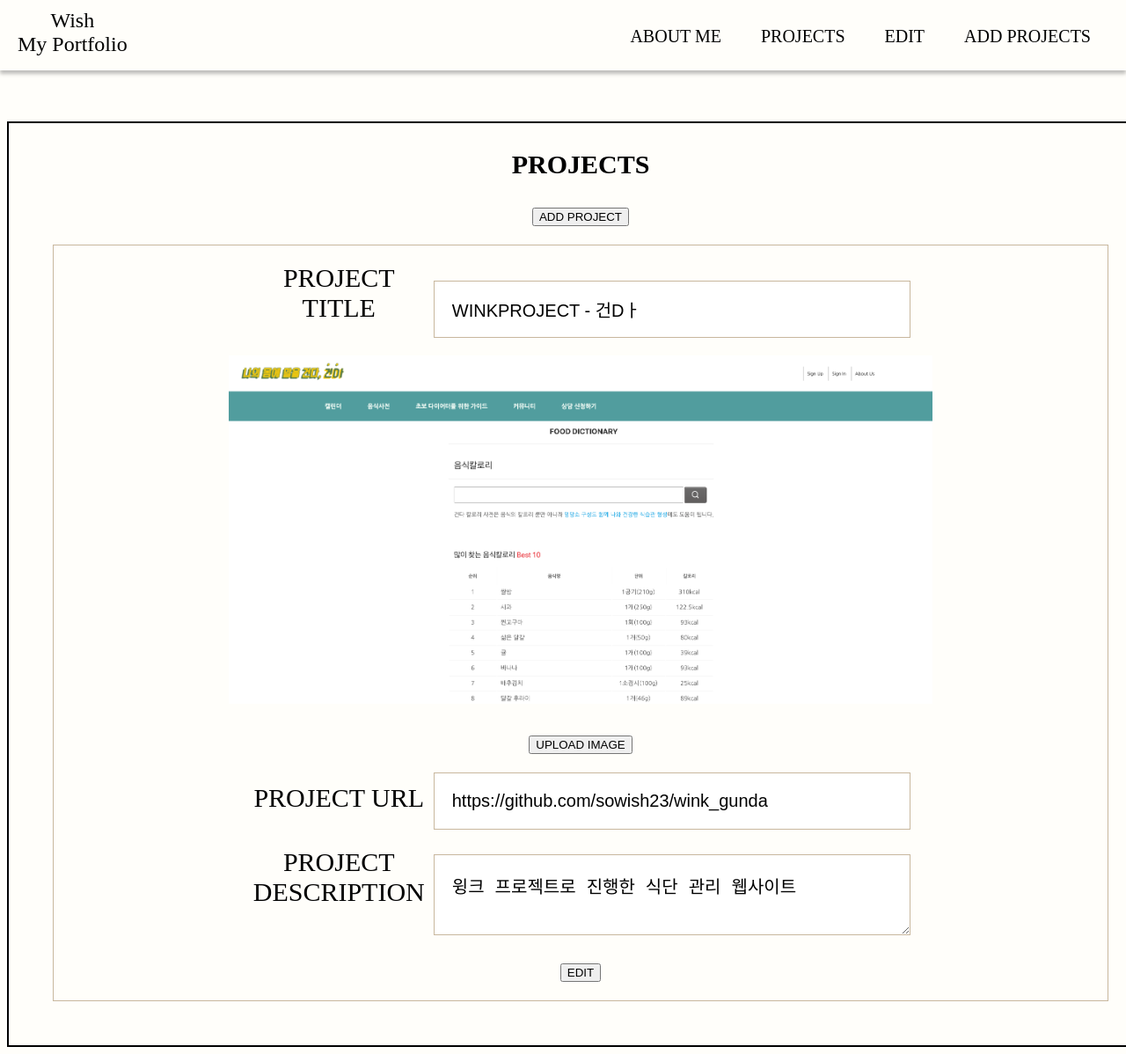
After one commit to sowish23/WebPortfolioMaker, a Django app: template myCareerApp/templates/Project.html in a window 1280 px wide. The commit adds this page. Shown: the whole page at 88% size. Run offline with Django 3.2, Linux system fonts and the light colour scheme; the template is opened without the code that fills it, so the values that code supplies are empty.

Commit message:
프로젝트 프로필 html 분리

```diff
--- a/myCareer/urls.py
+++ b/myCareer/urls.py
@@ -24,4 +24,5 @@ urlpatterns = [
     path('signup/', myCareerApp.views.signup, name='signup'),
     path('home/', myCareerApp.views.home, name='home'),
     path('edit/', myCareerApp.views.edit, name='edit'),
+    path('create/project/', myCareerApp.views.project, name='project'),
 ]
--- /dev/null
+++ b/myCareerApp/templates/Project.html
@@ -0,0 +1,55 @@
+<!DOCTYPE html>
+<html lang="en">
+
+<head>
+  <meta charset="UTF-8">
+  <meta name="viewport" content="width=device-width, initial-scale=1.0">
+  <link rel="stylesheet" href="/static/css/main.css">
+  <link rel="stylesheet" href="/static/css/home.css">
+  <link rel="stylesheet" href="/static/css/edit.css">
+  <title>Wish</title>
+</head>
+
+<body>
+  {% extends "base.html" %}
+  {% block content %}
+  <div>
+    <div class="projects-box" id="projects-box">
+      <div class="projects-box-title">
+        <p>PROJECTS</p>
+      </div>
+      <div class="project">
+        <button onclick="add_div()">ADD PROJECT</button>
+      </div>
+      <div class="projects-list" id="projects-list">
+        <div class="project">
+          <label>PROJECT TITLE</label>
+          <input value='WINKPROJECT - 건Dㅏ'/>
+        </div>
+        <div class="project-img">
+          <img src="/static/img/project_img.png" />
+        </div>
+        <div class="project">
+          <button>UPLOAD IMAGE</button>
+        </div>
+        <div class="project">
+          <label>PROJECT URL</label>
+          <input value='https://github.com/sowish23/wink_gunda'/>
+        </div>
+        <div class="project project-description">
+          <label>PROJECT DESCRIPTION</label>
+          <textarea>윙크 프로젝트로 진행한 식단 관리 웹사이트</textarea>
+        </div>
+        <div class="project">
+          <button>EDIT</button>
+        </div>
+      </div>
+    </div>
+  </div>
+  {% endblock content %}
+
+
+  <script type="text/javascript" src="/static/js/edit.js"></script>
+</body>
+
+</html>
--- a/templates/base.html
+++ b/templates/base.html
@@ -14,6 +14,7 @@
       <span>ABOUT ME</span>
       <span>PROJECTS</span>
       <span onclick="location.href='/edit'">EDIT</span>
+      <span onclick="location.href='/create/project'">ADD PROJECTS</span>
     </div>
   </header>
   {% block content %}
```
